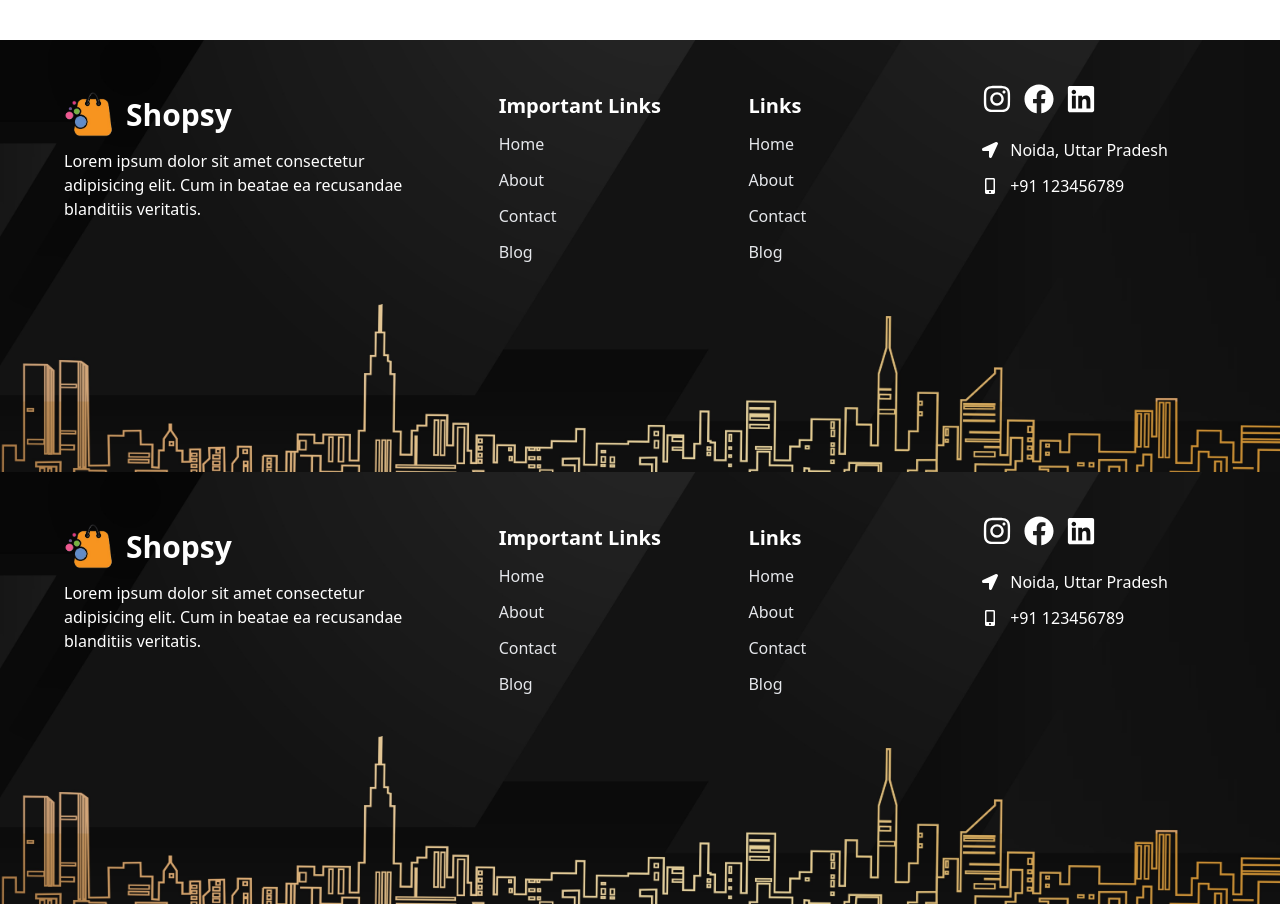
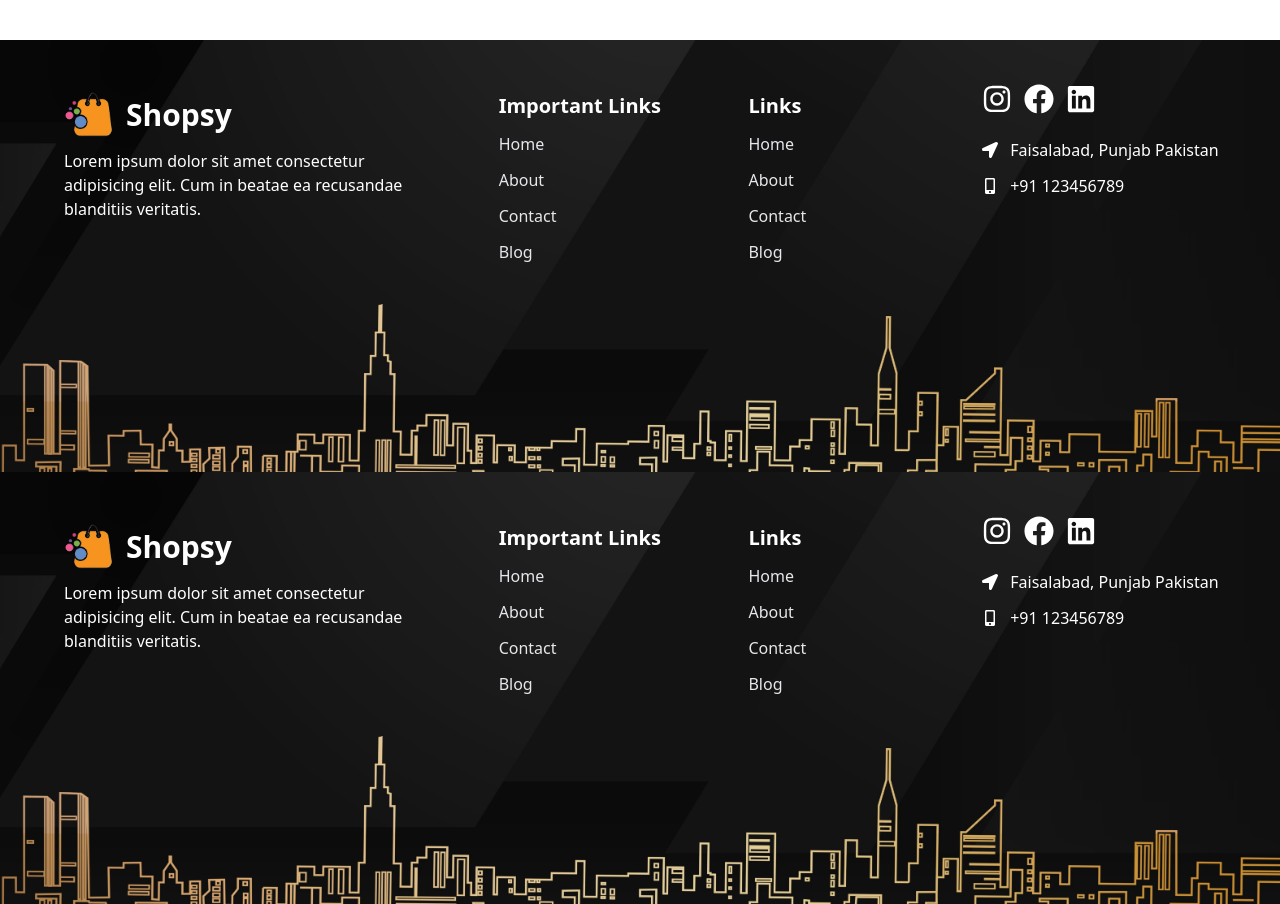
Before and after one commit to Usman-837/Ecommerce_Website, a React (Vite) app: page /Footer in a window 1280 px wide. Shown: the part 3920-4824 px from the top of the page. Built offline with nearby package versions, Linux system fonts and the light colour scheme.

Commit message:
update contact us location in footer component

```diff
--- a/src/components/Footer/Footer.jsx
+++ b/src/components/Footer/Footer.jsx
@@ -106,9 +106,9 @@ const Footer = () => {
                 </a>
               </div>
               <div className="mt-6">
-                <div className="flex items-center gap-3">
+                <div className="flex items-center gap-x-3">
                   <FaLocationArrow />
-                  <p>Noida, Uttar Pradesh</p>
+                  <p>Faisalabad, Punjab Pakistan</p>
                 </div>
                 <div className="flex items-center gap-3 mt-3">
                   <FaMobileAlt />
```
